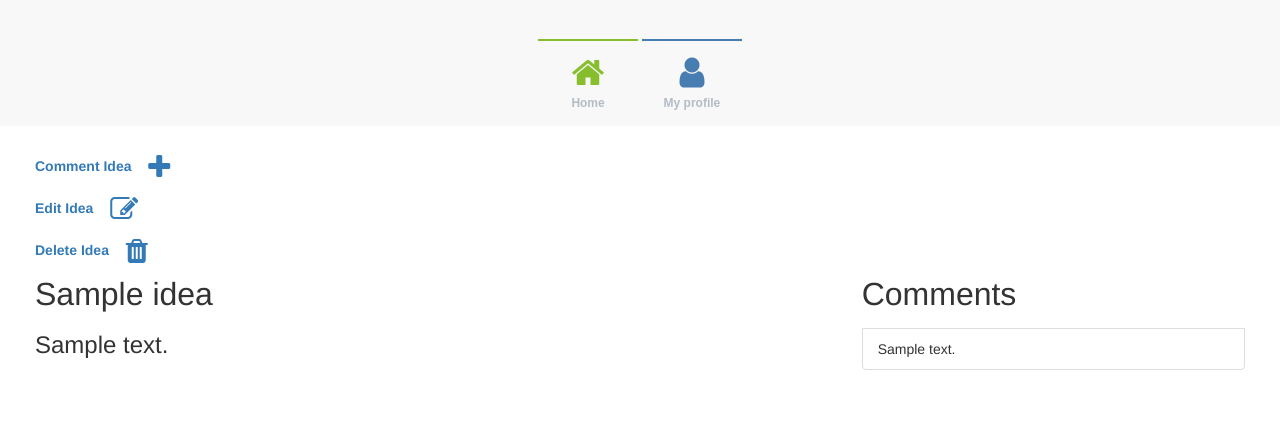
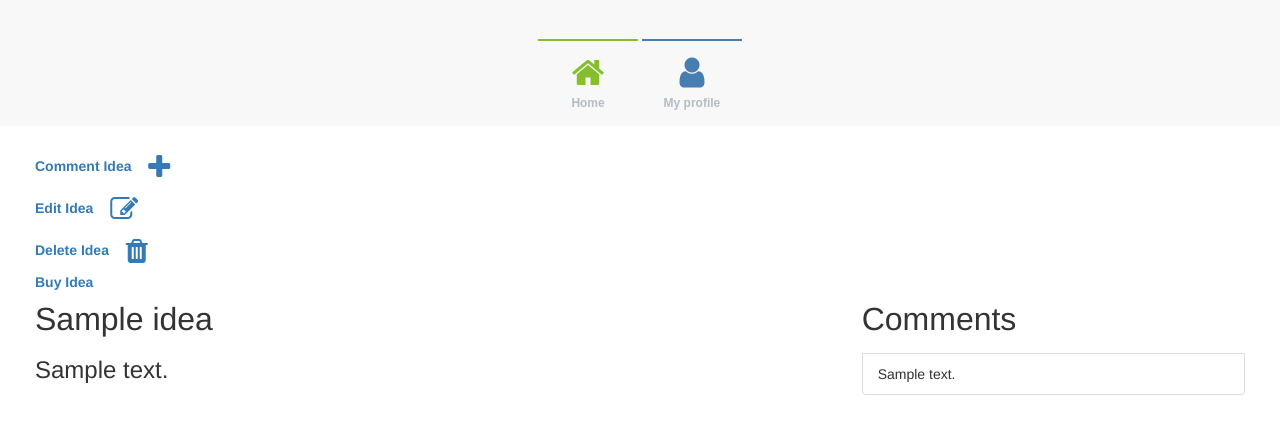
Before and after one commit to gorkarevilla/agile, a Django app: page /ideas/detail?id=1 in a window 1280 px wide. Shown: the part 73-507 px from the top of the page. Run offline with Django 3.2, Linux system fonts and the light colour scheme; a user stored in the database is signed in; tables that the repository leaves empty hold one stand-in row (values such as "Sample post"); some libraries are stand-ins or nearby versions.

Commit message:
Buy Idea, Sell Idea

```diff
--- a/agile/ideas/forms.py
+++ b/agile/ideas/forms.py
@@ -35,14 +35,16 @@ class CommentForm(forms.ModelForm):
 class IdeaForm(forms.ModelForm):
 	idea_title = forms.CharField(label='Idea title', widget=forms.TextInput(attrs={'placeholder':'Length 3-50 char.'}))
 	idea_text = forms.CharField(label='Idea text', widget=forms.Textarea)
+	sell_price = forms.IntegerField(label='Sell price', required=False, widget=forms.TextInput(attrs={'placeholder':'Optional'}))
 	class Meta:
 		model = Idea
-		fields = ('idea_title', 'idea_text')
+		fields = ('idea_title', 'idea_text', 'sell_price')
 
 class EditIdeaForm(forms.Form):
 	idea_title = forms.CharField(label='Title')
 	idea_text = forms.CharField(label='Text')
-
+	sell_price = forms.IntegerField(label='Sell price', required=False, widget=forms.TextInput(attrs={'placeholder':'Optional'}))
+	idea_id = forms.IntegerField(widget = forms.HiddenInput())
 	class Meta:
 		model = Idea
 		widgets = {'idea_id': forms.HiddenInput()}
--- a/agile/ideas/models.py
+++ b/agile/ideas/models.py
@@ -10,7 +10,9 @@ class Idea(models.Model):
     idea_title = models.CharField(max_length=50, validators=[MinLengthValidator(3, message='Length has to be more than 3')])
     idea_text = models.TextField(max_length=500, null=True)
     pub_date = models.DateTimeField(auto_now_add=True)
-    creator = models.ForeignKey(User, on_delete=models.CASCADE)
+    sell_price = models.IntegerField(null=True)
+    creator = models.ForeignKey(User, on_delete=models.CASCADE, related_name='idea_creator')
+    owner = models.ForeignKey(User, on_delete=models.CASCADE, related_name='idea_owner')
 
 # Comment Ideas Model
 class Comment(models.Model):
--- a/agile/ideas/templates/ideas/detail.html
+++ b/agile/ideas/templates/ideas/detail.html
@@ -13,6 +13,11 @@
 	    		<i class=" btn fa fa-trash fa-2x" aria-hidden="true"></i>
 	    	</a>
 	    {% endif %}
+	    {% if idea.sell_price != None %}
+			<br><a href="/ideas/main?buy={{idea.pk}}"><label>Buy Idea</label>
+	    		<i aria-hidden="true"></i>
+	    	</a>
+	    {% endif %}
 	</div>
 	<div class="col-md-8">
 	    <p><font size="6">{{idea.idea_title}}</font></p>
--- a/agile/ideas/templates/ideas/main.html
+++ b/agile/ideas/templates/ideas/main.html
@@ -25,7 +25,8 @@
 
 <ul class="list-group">
 	{% for idea in ideas %}
-		<li class="list-group-item">{{ idea.idea_title}} by <b>{{ idea.creator}}</b><a class="pull-right" href="/ideas/detail?id={{idea.id}}">See idea</a></li>
+		<li class="list-group-item">{{ idea.idea_title}} by <b>{{ idea.creator}}</b>	owner: <b>{{ idea.owner}}	</b>
+		{% if idea.sell_price != None %} <b> BUYABE</b> {% endif %}<a class="pull-right" href="/ideas/detail?id={{idea.id}}">See idea</a></li>
 	{% endfor %}
 </ul>
 
--- a/agile/ideas/views.py
+++ b/agile/ideas/views.py
@@ -38,6 +38,17 @@ def idea_list(request):
 				messages.success(request,"Idea deleted")
 			else:
 				messages.error(request,"You can not delete the idea. You are not the owner.")
+	if request.method == 'GET' and 'buy' in request.GET:
+		buyid = request.GET['buy']
+		if buyid is not None and buyid !='':
+			idea = Idea.objects.get(pk = buyid)
+			if request.user != idea.owner:
+				idea.owner=request.user
+				idea.sell_price = None
+				idea.save()
+				messages.success(request,"Idea buyed")
+			else:
+				messages.error(request,"You can not buy the idea. You are already the owner.")
 
 	if request.method == 'GET':
 
@@ -134,11 +145,15 @@ def add_idea (request):
 		if idea_form.is_valid():
 			title = idea_form.cleaned_data['idea_title']
 			ideat = idea_form.cleaned_data['idea_text']
+			sell_pricew = idea_form.cleaned_data['sell_price']
 			if Idea.objects.filter(idea_title=title).count() == 0:
 				idea = idea_form.save(commit=False)
+				if sell_pricew != None:
+					idea.sell_price =sell_pricew
 				idea.idea_title = title
 				idea.idea_text = ideat
 				idea.creator = request.user
+				idea.owner = request.user
 				idea.save()
 				messages.add_message(request, messages.SUCCESS, 'You have sucessfully created an idea!')
 				return HttpResponseRedirect('/ideas/')
@@ -158,7 +173,7 @@ def edit_idea(request):
 		my_idea = Idea.objects.get(pk=id)
 		user = request.user
 		if (my_idea.creator == user) or (request.user.is_superuser):
-			form = EditIdeaForm(initial={'idea_title':my_idea.idea_title, 'idea_text':my_idea.idea_text})
+			form = EditIdeaForm(initial={'idea_title':my_idea.idea_title, 'idea_text':my_idea.idea_text, 'sell_price':my_idea.sell_price, 'idea_id':id})
 			return render(request, 'ideas/editIdea.html', {'form':form})
 		else:
 			messages.add_message(request, messages.ERROR, 'You can only modify your idea')
@@ -167,10 +182,11 @@ def edit_idea(request):
 		form = EditIdeaForm(request.POST)
 		if form.is_valid():
 			cd = form.cleaned_data
-			old_idea = Idea.objects.get(pk=1)
+			old_idea = Idea.objects.get(pk=cd['idea_id'])
 			if (old_idea is not None):
 				old_idea.idea_title=cd['idea_title']
 				old_idea.idea_text=cd['idea_text']
+				old_idea.sell_price=cd['sell_price']
 				old_idea.save()
 				messages.success(request,"Idea modified")
 				return HttpResponseRedirect('/ideas')
```
